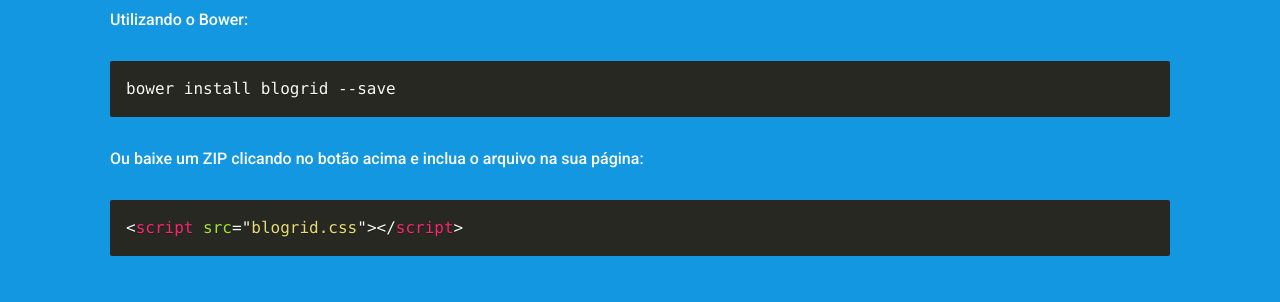
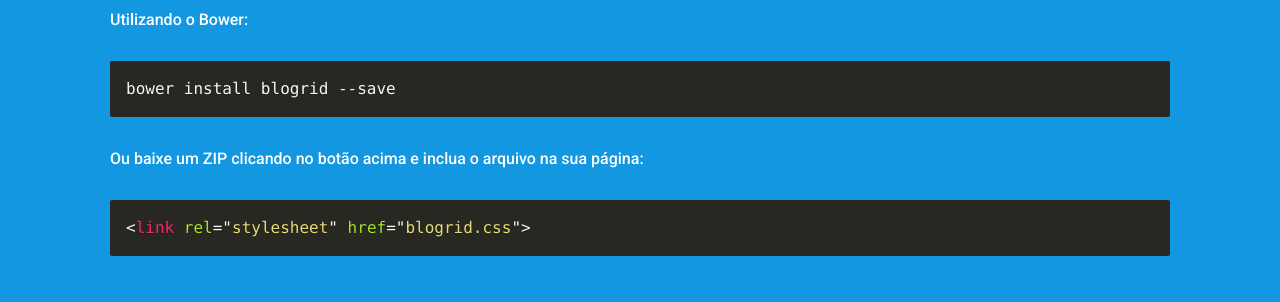
Before and after one commit to andergtk/blogrid, a plain HTML site: page index.html in a window 1280 px wide. Shown: the part 498-800 px from the top of the page. Drawn offline with Linux system fonts and the light colour scheme.

Commit message:
Atualiza demo

```diff
--- a/index.html
+++ b/index.html
@@ -30,7 +30,7 @@
 					<p>Utilizando o Bower:</p>
 					<pre class="language-bash">bower install blogrid --save</pre>
 					<p>Ou baixe um ZIP clicando no botão acima e inclua o arquivo na sua página:</p>
-					<pre><code class="language-markup">&lt;script src="blogrid.css"&gt;&lt;/script&gt;</code></pre>
+					<pre><code class="language-markup">&lt;link rel="stylesheet" href="blogrid.css"&gt;</code></pre>
 				</div>
 			</div>
 
```
